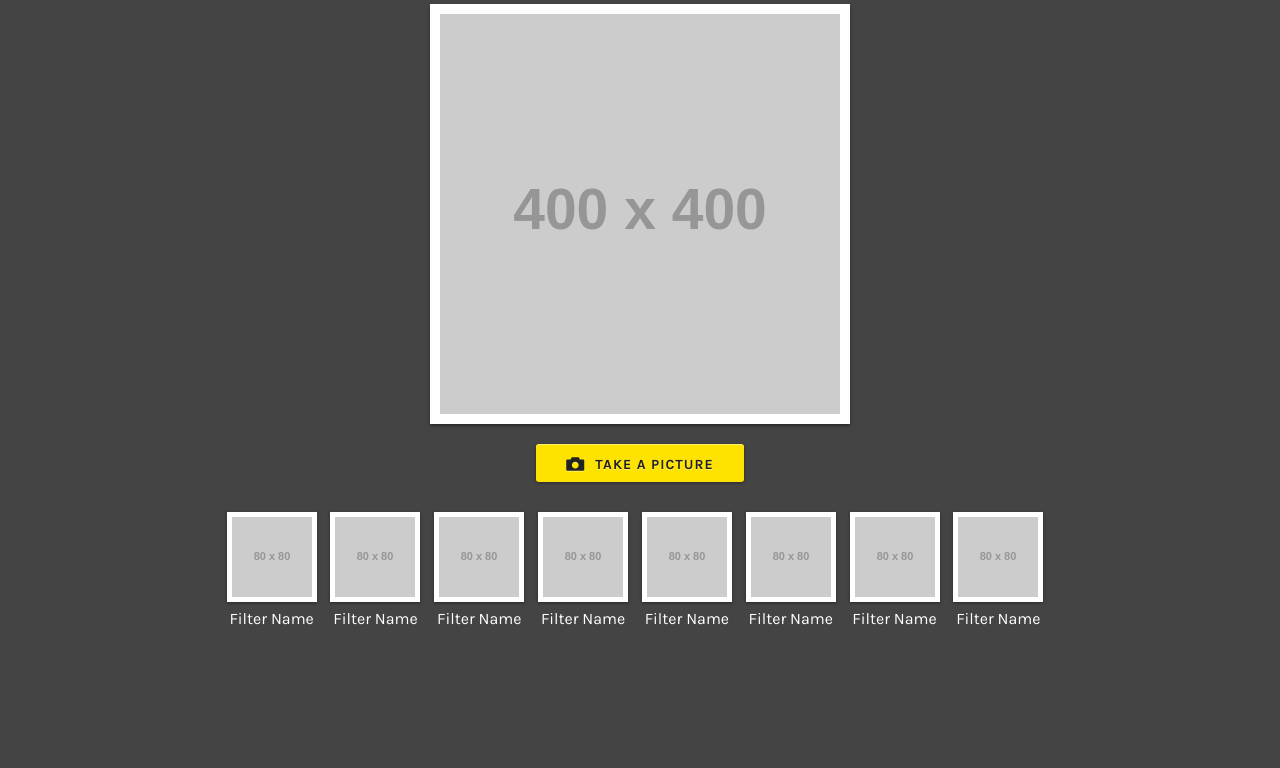
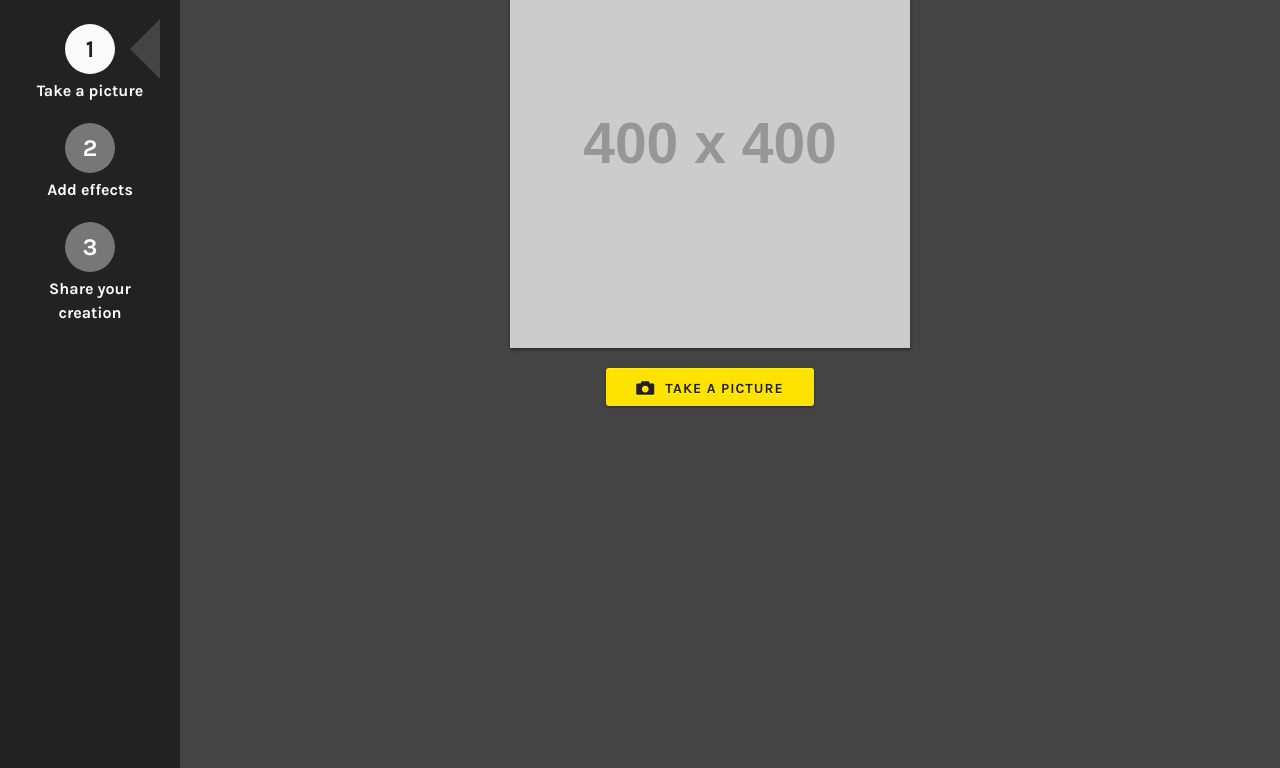
Before and after one commit to padenot/snappy, a website: page www/index.html in a window 1280 px wide. Shown: the part 72-840 px from the top of the page. Before the commit the page ends 800 px from the top, so only its background shows below. Drawn offline with nearby package versions, Linux system fonts and the light colour scheme; placeholder pictures from the web are drawn by us.

Commit message:
Steps on side layout

```diff
--- a/www/css/app.css
+++ b/www/css/app.css
@@ -277,19 +277,80 @@ body {
   background: #444;
   color: #fafafa;
   font: 16px/1.5 Karla, "Helvetica Neue", Arial, Helvetica, sans-serif;
-  min-width: 320pxx;
-  padding: 20px;
+  min-width: 320px;
 }
 
-h1 {
+header {
   -moz-box-sizing: border-box;
+  background: #222;
+  padding: 20px;
+  position: absolute;
+  left: 0;
+  top: 0;
+  min-height: 100%;
+  width: 140px;
+}
+
+header h1 {
+  -moz-box-sizing: border-box;
+  background: #777;
+  font-size: 24px;
+  margin: -20px;
+  margin-bottom: 40px;
+  padding: 10px;
   text-align: center;
+}
+
+header #steps {
   margin-bottom: 20px;
+  text-align: center;
+}
+
+header #steps .step {
+  font-weight: bold;
+  margin-bottom: 20px;
+}
+
+header #steps .step .number {
+  background: #777;
+  border-radius: 25px;
+  font-size: 24px;
+  font-weight: bold;
+  line-height: 50px;
+  margin: 0 auto 5px;
+  position: relative;
+  text-align: center;
+  width: 50px;
+  height: 50px;
+}
+
+header #steps .step.active .number:after {
+  right: -45px;
+  border: solid transparent;
+  content: " ";
+  height: 0;
+  width: 0;
+  position: absolute;
+  pointer-events: none;
+  border-right-color: #444;
+  border-width: 30px;
+  top: 50%;
+  margin-top: -30px;
+}
+
+header #steps .step.active .number {
+  background: #fafafa;
+  color: #222;
+}
+
+#content {
+  -moz-box-sizing: border-box;
+  padding: 20px;
+  margin-left: 140px;
 }
 
 #v {
   -moz-box-sizing: border-box;
-  border: 10px solid #fff;
   box-shadow: 0 2px 3px rgba(0, 0, 0, 0.4);
   display: block;
   margin: 0 auto;
@@ -301,7 +362,7 @@ h1 {
   background: #ffe300;
   border: 0;
   border-radius: 3px;
-  box-shadow: 0 1px 3px rgba(0, 0, 0, 0.4), inset 0 1px rgba(255, 255, 255, 0.4);
+  box-shadow: 0 1px 3px rgba(0, 0, 0, 0.4), inset 0 1px rgba(255, 255, 255, 0.2);
   display: block;
   font: bold 14px/1  Karla, "Helvetica Neue", Arial, Helvetica, sans-serif;
   letter-spacing: 1px;
@@ -324,25 +385,52 @@ h1 {
   top: 4px;
 }
 
-#filters {
-  background: #444;
+#effects {
+  background: #222;
   color: #fff;
+  display: none;
   text-align: center;
-  padding: 10px;
+  padding: 5px;
 }
 
-#filters .filter {
+#effects .effect {
   display: inline-block;
-  margin: 0 10px 10px 0;
+  margin: 5px;
   width: 90px;
 }
 
-#filters .filter .thumb {
+#effects .effect .thumb {
   border: 5px solid #fff;
   box-shadow: 0 1px 3px rgba(0, 0, 0, 0.4);
   margin-bottom: 5px;
 }
 
-#filters .filter .name {
+#effects .effect .name {
   margin: 0;
 }
+
+#share .provider {
+  -moz-box-sizing: border-box;
+  -moz-transition: background 0.25s ease-out;
+  background: #ffe300;
+  border: 0;
+  border-radius: 3px;
+  box-shadow: 0 1px 3px rgba(0, 0, 0, 0.4), inset 0 1px rgba(255, 255, 255, 0.2);
+  display: block;
+  font: bold 24px/1 Karla, "Helvetica Neue", Arial, Helvetica, sans-serif;
+  letter-spacing: 1px;
+  margin: 20px auto;
+  padding: 10px 30px;
+  text-align: center;
+  text-transform: uppercase;
+  width: 200px;
+  display: none;
+}
+
+#share .provider#facebook {
+  background: #25549c;
+}
+
+#share .provider#twitter {
+  background: #00b2f4;
+}
--- a/www/index.html
+++ b/www/index.html
@@ -3,7 +3,7 @@
   <head>
     <meta charset="utf-8">
 
-    <title>Boot to Instagram</title>
+    <title>Snappy</title>
     <meta name="description" content="">
 
     <!-- Mobile viewport optimized: h5bp.com/viewport -->
@@ -46,21 +46,45 @@
     <canvas id=c></canvas>
     <canvas id=p></canvas> -->
 
-    <h1>Boot to Instagram</h1>
+    <header>
+        <h1>Snappy</h1>
 
-    <img src="http://placehold.it/400x400" id="v">
+        <div id="steps">
+            <div class="step active">
+                <div class="number">1</div>
+                <div class="name">Take a picture</div>
+            </div>
+            <div class="step">
+                <div class="number">2</div>
+                <div class="name">Add effects</div>
+            </div>
+            <div class="step">
+                <div class="number">3</div>
+                <div class="name">Share your creation</div>
+            </div>
+        </div>
+    </header>
 
-    <button id="take" class="ss-camera">Take a picture</button>
+    <div id="content">
+        <img src="http://placehold.it/400x400" id="v">
 
-    <div id="filters">
-        <div class="filter"><img src="http://placehold.it/80x80" class="thumb"><p class="name">Filter Name</p></div>
-        <div class="filter"><img src="http://placehold.it/80x80" class="thumb"><p class="name">Filter Name</p></div>
-        <div class="filter"><img src="http://placehold.it/80x80" class="thumb"><p class="name">Filter Name</p></div>
-        <div class="filter"><img src="http://placehold.it/80x80" class="thumb"><p class="name">Filter Name</p></div>
-        <div class="filter"><img src="http://placehold.it/80x80" class="thumb"><p class="name">Filter Name</p></div>
-        <div class="filter"><img src="http://placehold.it/80x80" class="thumb"><p class="name">Filter Name</p></div>
-        <div class="filter"><img src="http://placehold.it/80x80" class="thumb"><p class="name">Filter Name</p></div>
-        <div class="filter"><img src="http://placehold.it/80x80" class="thumb"><p class="name">Filter Name</p></div>
+        <button id="take" class="ss-camera">Take a picture</button>
+
+        <div id="effects">
+            <div class="effect"><img src="http://placehold.it/80x80" class="thumb"><p class="name">Effect Name</p></div>
+            <div class="effect"><img src="http://placehold.it/80x80" class="thumb"><p class="name">Effect Name</p></div>
+            <div class="effect"><img src="http://placehold.it/80x80" class="thumb"><p class="name">Effect Name</p></div>
+            <div class="effect"><img src="http://placehold.it/80x80" class="thumb"><p class="name">Effect Name</p></div>
+            <div class="effect"><img src="http://placehold.it/80x80" class="thumb"><p class="name">Effect Name</p></div>
+            <div class="effect"><img src="http://placehold.it/80x80" class="thumb"><p class="name">Effect Name</p></div>
+            <div class="effect"><img src="http://placehold.it/80x80" class="thumb"><p class="name">Effect Name</p></div>
+            <div class="effect"><img src="http://placehold.it/80x80" class="thumb"><p class="name">Effect Name</p></div>
+        </div>
+
+        <div id="share">
+            <div class="provider" id="facebook">Share</div>
+            <div class="provider" id="twitter">Tweet</div>
+        </div>
     </div>
 
     <!-- JavaScript at the bottom for fast page loading: http://developer.yahoo.com/performance/rules.html#js_bottom -->
```
